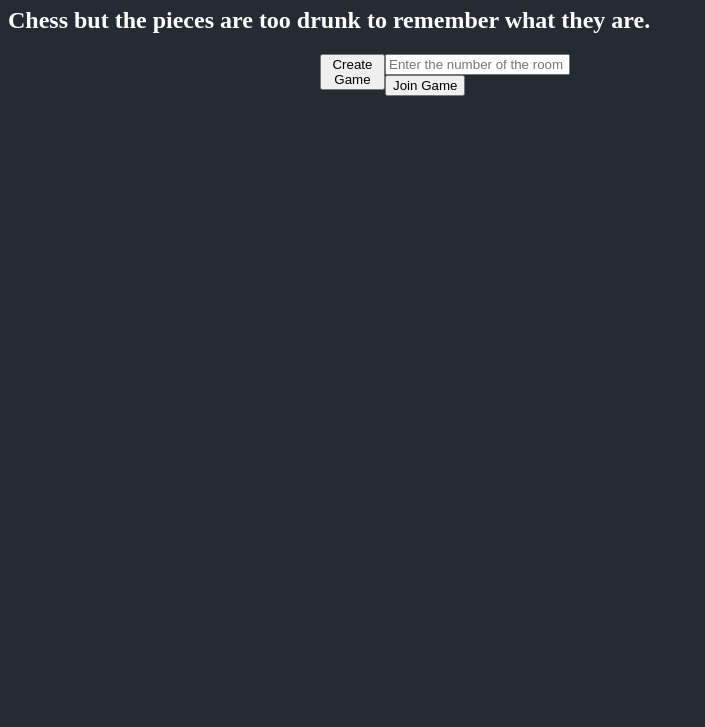
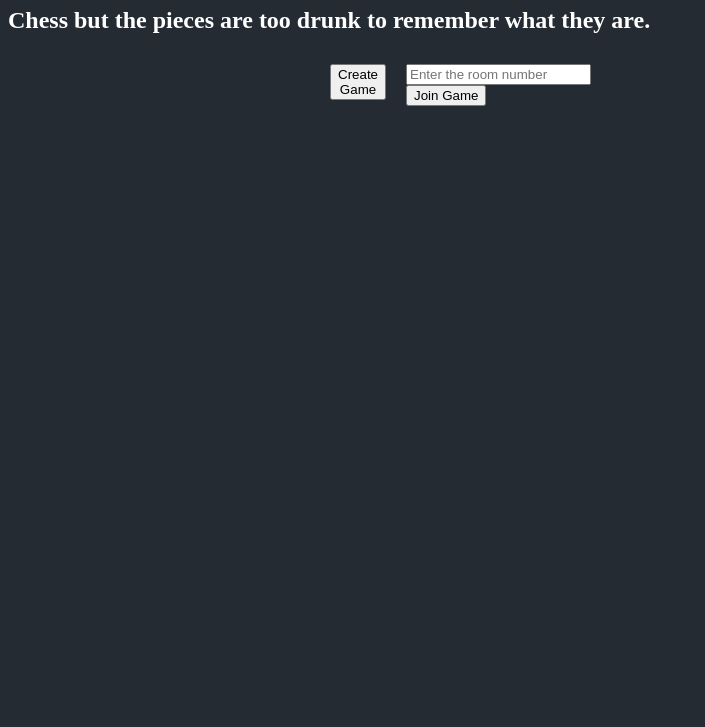
Before and after one commit to hdansin/DrunkChessOnline, a website: page index.html in a window 1280 px wide. Shown: the part 73-800 px from the top of the page, without its empty margins (0-705 px from the left). Drawn offline with nearby package versions, Linux system fonts and the light colour scheme; no server answers.

Commit message:
Updated README

```diff
--- a/index.html
+++ b/index.html
@@ -14,6 +14,14 @@
         height: 640px;
         display: grid;
         grid-template-columns: repeat(8, 1fr);
+      }
+
+      #create-game-button {
+        padding: 10px;
+      }
+
+      #join-form {
+        padding: 10px;
       }
 
       .lightSquare {
@@ -43,7 +51,7 @@
     <div id="join-code"></div>
     <div id="board-container">
       <form id="create-game-button" action=""><button>Create Game</button></form>
-      <form id="join-form" action=""><input placeholder="Enter the number of the room you would like to join" id="join-input" autocomplete="off"/><button>Join Game</button></form>
+      <form id="join-form" action=""><input placeholder="Enter the room number" id="join-input" autocomplete="off"/><button>Join Game</button></form>
     </div>
     <script src="/socket.io/socket.io.js"></script>
     <script src="/assets/chessjs/chess.js"></script>
```
Also changed, not shown: README.md.
